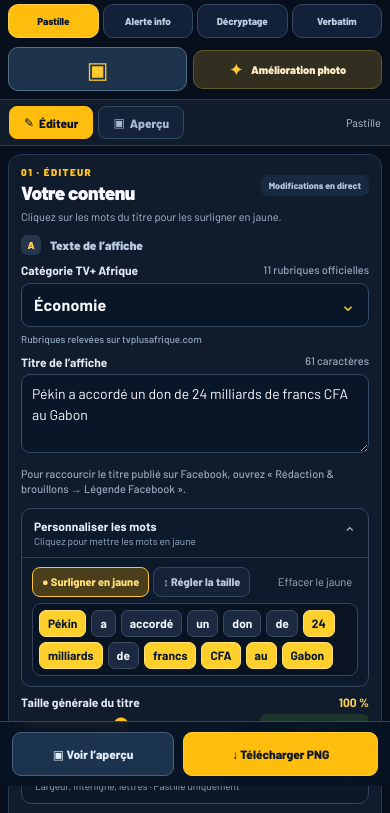
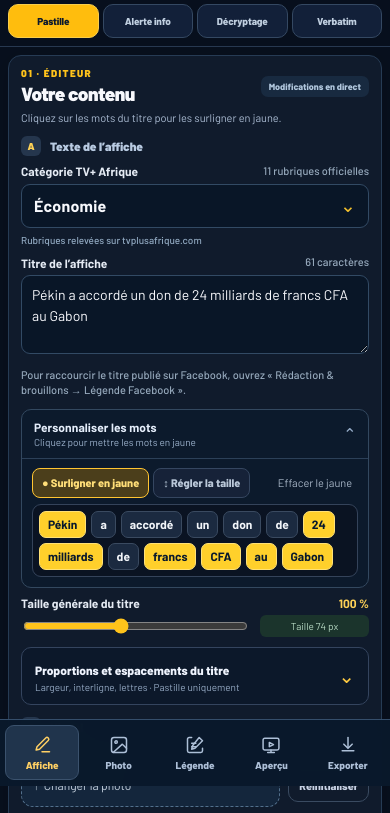
Before and after one commit to Perfectmodels/TvPlus-Studio-, a plain HTML site: page index.html in a window 390 px wide. Shown: the part 58-871 px from the top of the page. Drawn offline with Linux system fonts and the light colour scheme; a web font is replaced by a local one.

Commit message:
Load responsive unified workflow navigation after editorial tools

```diff
--- a/index.html
+++ b/index.html
@@ -1235,5 +1235,6 @@ document.querySelector('.preview-meta').textContent='1:1 · rendu en direct';
 </script>
 <script src="/french-headline-engine.js" defer></script>
 <script src="/studio-editorial-tools.js" defer></script>
+<script src="/studio-workflow.js" defer></script>
 </body>
 </html>
```
